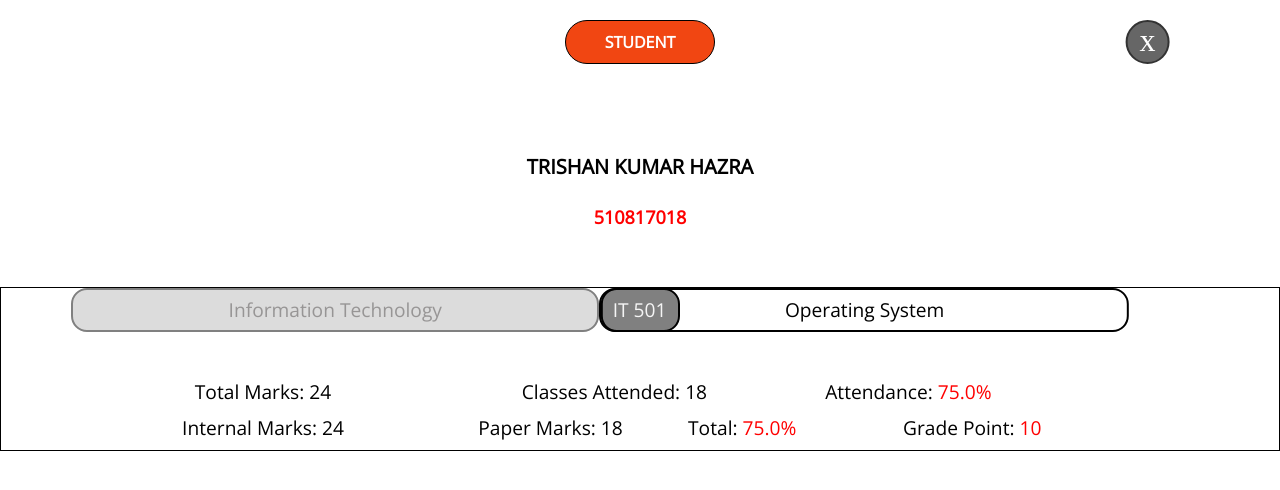
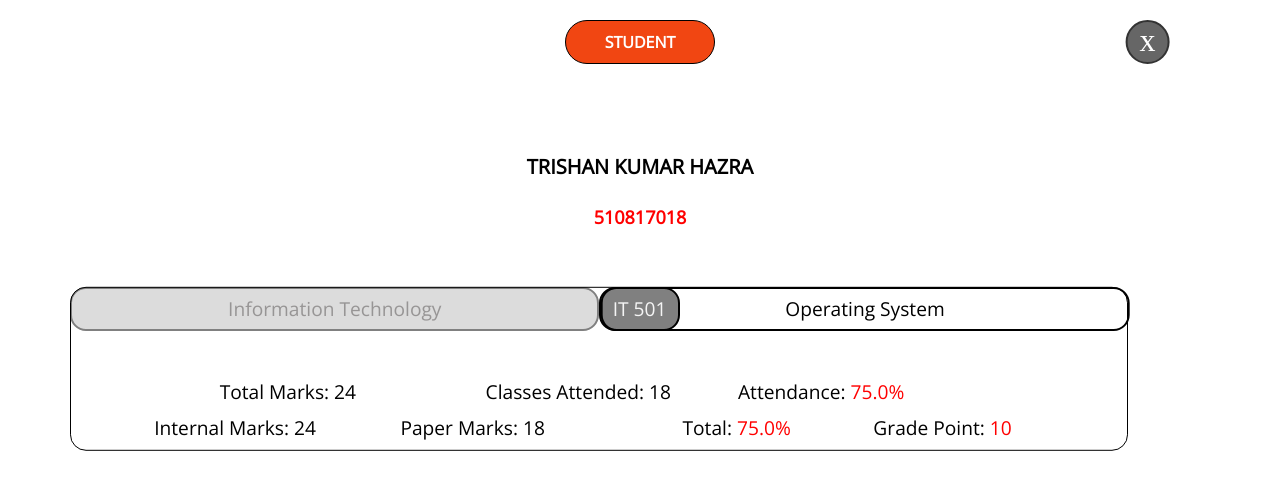
Before and after one commit to pankajnaikIN/DBMS, a plain HTML site: page index.html in a window 1280 px wide. Drawn offline with nearby package versions, Linux system fonts and the light colour scheme.

Commit message:
modified 1

```diff
--- a/index.html
+++ b/index.html
@@ -28,7 +28,7 @@
 
 		</div>
 
-		<div class="box">
+		<div >
 			<div>
 					<div style = "width:100%;">
 							<div class = "left">
@@ -47,7 +47,14 @@
 											</div>
 							</div>
 
+						 	 <br>
+						<br>
+						<br>
+						<br>
+						<br>
 					</div>
+
+					<div class="box">
 							<br>
 							<br>
 							<br>
@@ -104,6 +111,7 @@
 								</div>
 								<br>
 								<br>
+						</div>
 					</div>
 				</div>
 		</div>
--- a/style1.css
+++ b/style1.css
@@ -179,7 +179,7 @@
 .fl1_left
 {
 	margin-left: 5.5%;
-	width:30%;
+	width:20%;
 	float:left;
 	text-align: center;
 	/* border: 2px solid grey; */
@@ -193,22 +193,18 @@
 }
 .fl1_mid
 {
-	width:15%;
+	width:25%;
 	float:left;
 	text-align: center;
-	/* border: 2px solid black; */
 	font-family: 'Open Sans', sans-serif;
-	/* border-radius: 16px; */
 	min-width: 2em;
-	/* padding: .5% .5% .5% .5%; */
 	color:black;
-	/* background: gray; */
 	font-size: 120%;
 }
 .fl1_right
 {
 
-	width:30%;
+	width:20%;
 	float:left;
 	text-align: center;
 	/* border: 2px solid black; */
@@ -225,9 +221,12 @@
 }
 .box
 {
+	transform: translate(0%, -55%);
+	margin-left: 5.5%;
+	border-radius:16px;
 	border: 1.5px solid black;
-	width:90%
-	border-radius:16px;
+	width:82.5%
+
 
 	/* float:center; */
 }
```
Lines whose indentation alone changed are shown as unchanged.
